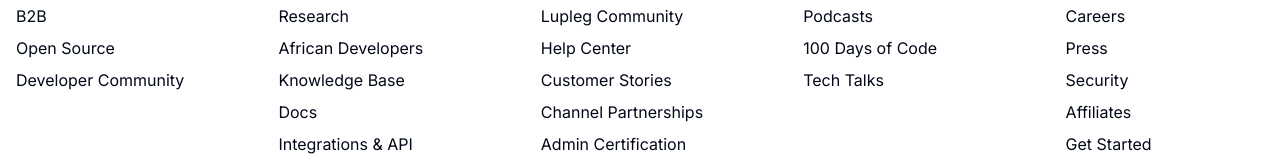
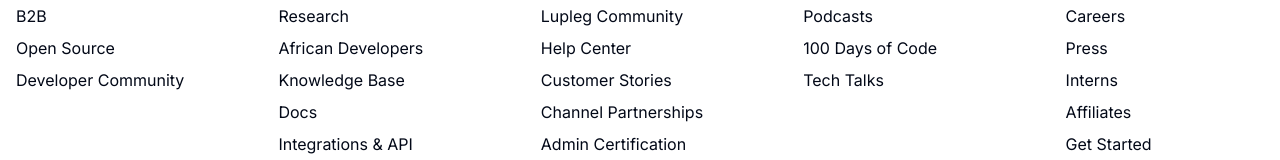
Before and after one commit to marksikaundi/Lupleg, a Next.js app: page / in a window 1280 px wide. Shown: the part 1912-2072 px from the top of the page. Built offline with nearby package versions, Linux system fonts and the light colour scheme.

Commit message:
footer link

```diff
--- a/components/Footer.jsx
+++ b/components/Footer.jsx
@@ -157,7 +157,7 @@
               </li>
               <li>
                 <Link className="hover:underline" href="#">
-                  Security
+                  Interns
                 </Link>
               </li>
               <li>
```
